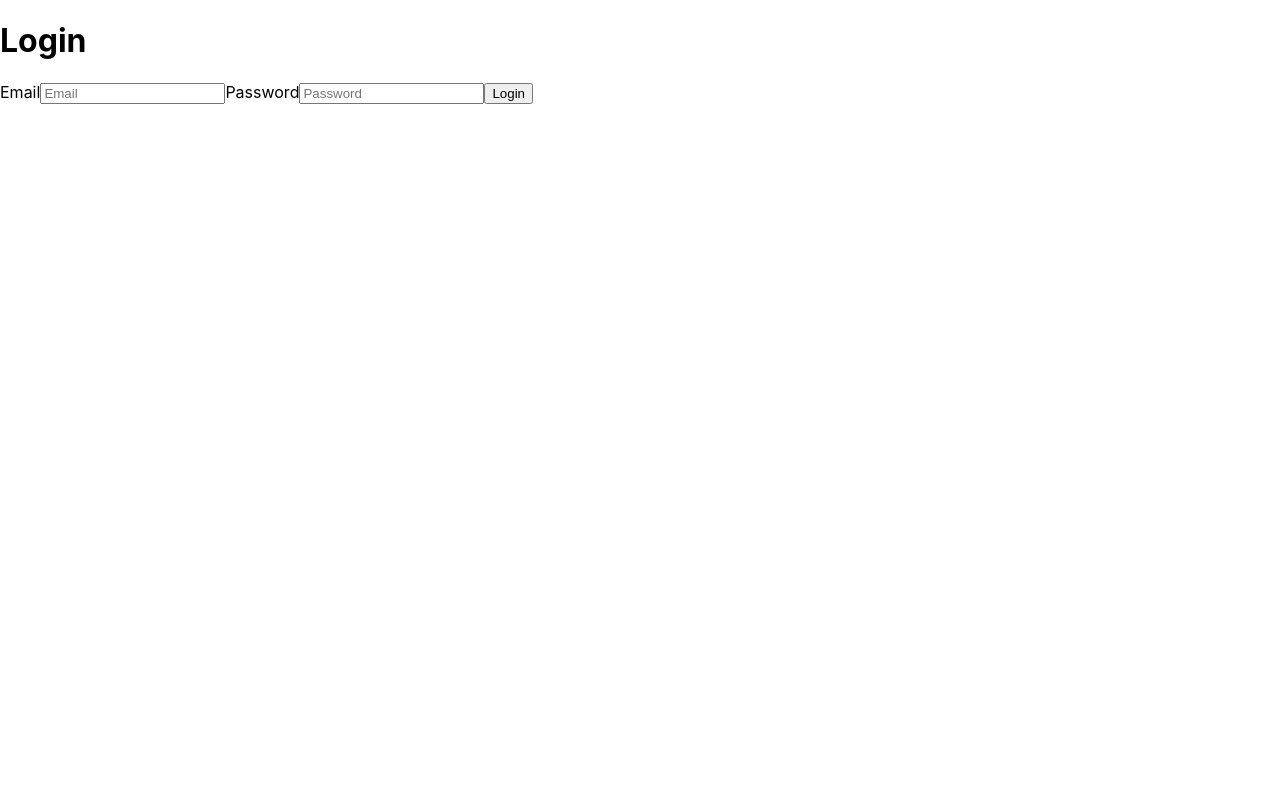
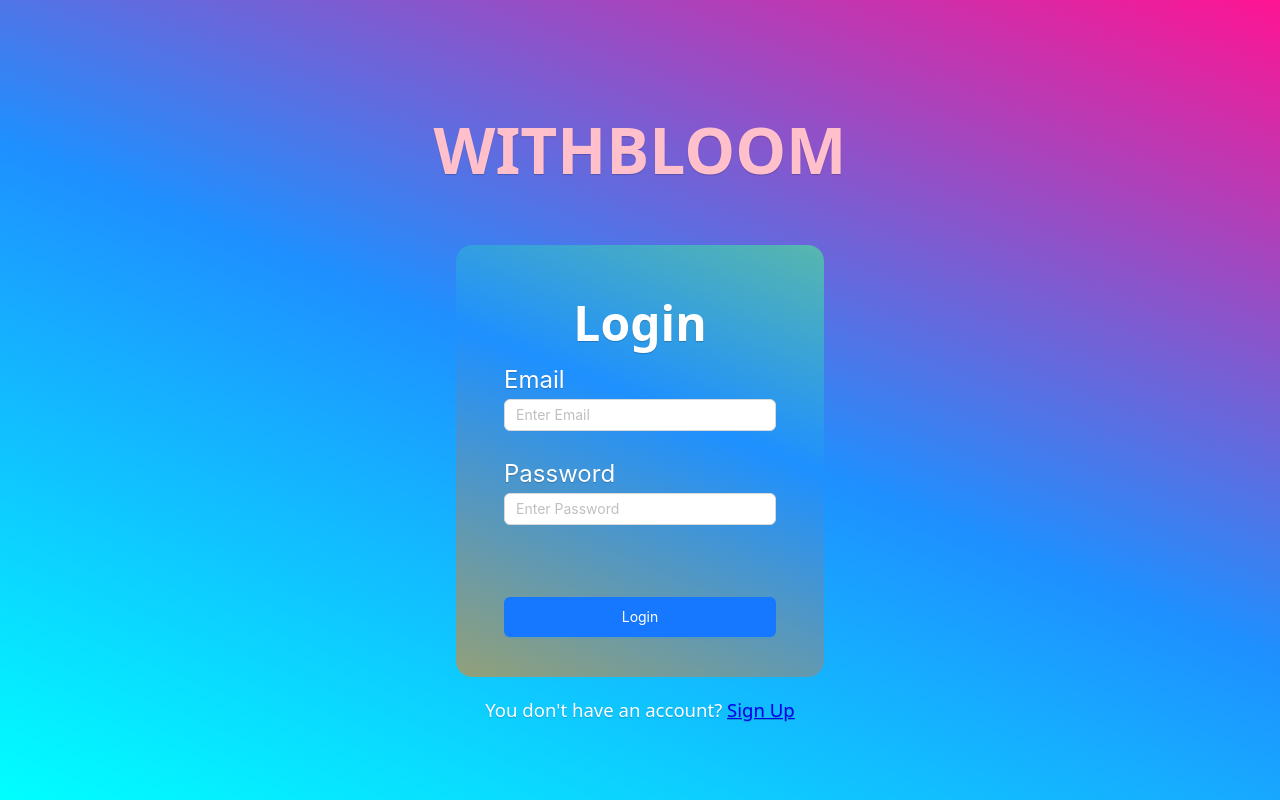
Before and after one commit to xperience001/withbloom, a React (Create React App) app: page /login in a window 1280 px wide. Built offline with nearby package versions, Linux system fonts and the light colour scheme; no server answers.

Commit message:
enhance-exchange' '

```diff
--- a/src/pages/dashboard.js
+++ b/src/pages/dashboard.js
@@ -6,7 +6,7 @@ import "./dashboard.css"
 const Dashboard = () => {
   return (
     <div className='dash-body'>
-        <h1>Dashboard</h1>
+        <h1 style={{color: 'pink'}}>WITHBLOOM</h1>
         <span className='routes'>
         <div className='route'><Link to="/listCoin">List Coin</Link></div>
         <div className='route'><Link to="/exchangeRate">Exchange Rate</Link></div>
--- a/src/pages/listcoin.js
+++ b/src/pages/listcoin.js
@@ -31,7 +31,7 @@ const ListCoin = () => {
 
      for (var key in coinPair.data) {
        if (coinPair.data.hasOwnProperty(key)) {
-           data.push({key: Math.floor(Math.random() * 1000), coin: key, rate: coinPair.data[key].rate})
+           data.push({key: Math.floor(Math.random() * 1000), coin: key, rate: (coinPair.data[key].rate).toFixed(4)})
            // console.log(key + " -> " + coinPair.data[key].rate);
        }
    }
@@ -61,13 +61,13 @@ const ListCoin = () => {
           title: 'Rate',
           dataIndex: 'rate',
           key: 'rate',
-          width: 100
+          width: 150
         },
       ];
 
   return (
     <div className='list-body'>
-        <h2>Coin Listings</h2>
+        <h2 style={{color: 'pink'}}>WITHBLOOM COIN LISTINGS</h2>
         <CoinSearch onSearch={handleSearch} className="search" />
         <div style={{display: 'flex', flexDirection: 'column', justifyContent: 'center', alignItems: 'center'}}>
         <Table columns={columns} dataSource={search.length ? [...search] : data} />
--- /dev/null
+++ b/src/pages/login.css
@@ -0,0 +1,25 @@
+.login-body {
+    height: 100vh;
+    width: 100vw;
+    display: flex;
+    flex-direction: column;
+    justify-content: center;
+    align-items: center;
+    background: dodgerblue linear-gradient(22deg, aqua, dodgerblue, deeppink) fixed;
+	color: white;
+    font: normal 32px/1.6 system-ui, sans-serif;
+	text-shadow: 0 1px 1px hsl(0 0% 0% / 20%);
+    overflow: hidden;
+}
+
+.login-card {
+    display: flex;
+    flex-direction: column;
+    justify-content: center;
+    align-items: center;
+    background: dodgerblue linear-gradient(22deg, rgb(248, 174, 3), dodgerblue, rgb(196, 255, 20)) fixed;
+    border-radius: 1rem;
+    width: 17rem;
+    height: 21rem;
+    padding: 3rem;
+}
--- a/src/pages/login.js
+++ b/src/pages/login.js
@@ -1,20 +1,49 @@
-import React, { useCallback, useContext } from 'react';
+import React, { useContext, useEffect, useState } from 'react';
 import { withRouter } from "react-router";
-import { Redirect } from "react-router-dom";
+import { Link, Redirect } from "react-router-dom";
+import { Input, Button, Col, Form, Row } from "antd";
 import app from "../base";
 import { AuthContext } from "../Auth.js";
+import "./login.css"
 
 const Login = ({ history }) => {
-    const handleLogin = useCallback(async event => {
-        event.preventDefault();
-        const { email, password } = event.target.elements;
+  const [email, setEmail] = useState('');
+  const [password, setPassword] = useState('');
+  const [error, setError] = useState(false);
+  const [errorText, setErrorText] = useState(false);
+
+  useEffect(() => {
+    console.log(email, password)
+  }, [email, password])
+
+
+  const handleValue = (e) => {
+    console.log("Something is changed in the textarea");
+    const {name, value} = e.target
+    console.log(email, password)
+    if(name === "email"){
+      setEmail(value)
+    } else {
+      setPassword(value)
+    }
+  }
+
+    const handleLogin = async () => {
+      console.log(email, password)
         try {
-            await app.auth().signInWithEmailAndPassword(email.value, password.value);
+            await app.auth().signInWithEmailAndPassword(email, password);
             history.push("/");
         } catch (error) {
-            alert(error);
+            // alert(error);
+            // console.log(error)
+            setError(true)
+            setErrorText('Enter a valid email and password')
+            setTimeout(() => {
+              setError(false)
+              setErrorText('')
+            }, 4000);
         }
-    }, [history]);
+    };
 
     const { currentUser } = useContext(AuthContext);
 
@@ -23,19 +52,55 @@ const Login = ({ history }) => {
     }
 
   return (
-    <div>
-        <h1>Login</h1>
-        <form onSubmit={handleLogin} >
-            <label>
-                Email
-                <input name="email" type="email" placeholder="Email" />
-            </label>
-            <label>
-                Password
-                <input name="password" type="password" placeholder="Password" />
-            </label>
-            <button type="submit">Login</button>
+    <div className='login-body'>
+        <h1 style={{color: 'pink'}}>WITHBLOOM</h1>
+        <div className='login-card'>
+        <h2 style={{marginTop: '0', marginBottom: '0'}}>Login</h2>
+        <form>
+          <Row gutter={2} style={{display: 'flex', flexDirection: 'column', color: 'white' }}>
+            <Col span={25}>
+              <Form.Item>
+                <label style={{ fontSize: "1.5rem", width: "25rem", color: 'white'   }}> Email </label>
+                <Input
+                  style={{ width: "100%" }}
+                  name="email"
+                  placeholder="Enter Email"
+                  value={email}
+                  onChange={handleValue}
+                  />
+              </Form.Item>
+            </Col>
+            <Col span={25}>
+              <Form.Item>
+                <label style={{ fontSize: "1.5rem", width: "25rem", color: 'white'   }}> Password </label>
+                <Input
+                  style={{ width: "100%" }}
+                  name="password"
+                  placeholder="Enter Password"
+                  value={password}
+                  onChange={handleValue}
+                  type='password'
+                  />
+              </Form.Item>
+            </Col>
+          </Row>
+          <div style={{height: '1rem'}}>
+          {error &&
+            <p style={{fontSize: '1.16rem', position: 'fixed', color: 'red'}}>{errorText}</p>
+          }
+          </div>
+          <span>
+            <Button
+              onClick={handleLogin}
+              style={{ width: "100%", height: "2.5rem", marginTop: "2rem" }}
+              type="primary"
+              >
+              Login
+            </Button>
+          </span>
         </form>
+      </div>
+      <p style={{fontSize: '1.16rem', position: 'relative', color: 'white'}}>You don't have an account? <Link to="/register">Sign Up</Link></p>
     </div>
   )
 }
--- a/src/pages/register.js
+++ b/src/pages/register.js
@@ -1,33 +1,99 @@
-import React, { useCallback } from 'react';
+import React, { useEffect, useState } from 'react';
+import { Link, Redirect } from "react-router-dom";
+import { Input, Button, Col, Form, Row } from "antd";
 import { withRouter } from "react-router";
 import app from "../base";
+import "./login.css"
 
 const Register = ({ history }) => {
-    const handleSignUp = useCallback(async event => {
-        event.preventDefault();
-        const { email, password } = event.target.elements;
-        try {
-            await app.auth().createUserWithEmailAndPassword(email.value, password.value);
-            history.push("/");
-        } catch (error) {
-            alert(error);
-        }
-    }, [history]);
+    const [email, setEmail] = useState('');
+  const [password, setPassword] = useState('');
+  const [error, setError] = useState(false);
+  const [errorText, setErrorText] = useState(false);
+
+  useEffect(() => {
+    console.log(email, password)
+  }, [email, password])
+
+
+  const handleValue = (e) => {
+    console.log("Something is changed in the textarea");
+    const {name, value} = e.target
+    console.log(email, password)
+    if(name === "email"){
+      setEmail(value)
+    } else {
+      setPassword(value)
+    }
+  }
+
+  const handleSignUp = async () => {
+    console.log(email, password)
+      try {
+          await app.auth().createUserWithEmailAndPassword(email, password);
+          history.push("/");
+      } catch (error) {
+          // alert(error);
+          console.log(error)
+          setError(true)
+          setErrorText('Enter a valid email and password')
+          setTimeout(() => {
+            setError(false)
+            setErrorText('')
+          }, 4000);
+      }
+  };
 
   return (
-    <div>
-        <h1>Sign up</h1>
-        <form onSubmit={handleSignUp} >
-            <label>
-                Email
-                <input name="email" type="email" placeholder="Email" />
-            </label>
-            <label>
-                Password
-                <input name="password" type="password" placeholder="Password" />
-            </label>
-            <button type="submit">Sign Up</button>
+    <div className='login-body'>
+        <h1 style={{color: 'pink'}}>WITHBLOOM</h1>
+        <div className='login-card'>
+        <h2 style={{marginTop: '0', marginBottom: '0'}}>Sign Up</h2>
+        <form>
+          <Row gutter={2} style={{display: 'flex', flexDirection: 'column', color: 'white' }}>
+            <Col span={25}>
+              <Form.Item>
+                <label style={{ fontSize: "1.5rem", width: "25rem", color: 'white'   }}> Email </label>
+                <Input
+                  style={{ width: "100%" }}
+                  name="email"
+                  placeholder="Enter Email"
+                  value={email}
+                  onChange={handleValue}
+                  />
+              </Form.Item>
+            </Col>
+            <Col span={25}>
+              <Form.Item>
+                <label style={{ fontSize: "1.5rem", width: "25rem", color: 'white'   }}> Password </label>
+                <Input
+                  style={{ width: "100%" }}
+                  name="password"
+                  placeholder="Enter Password"
+                  value={password}
+                  onChange={handleValue}
+                  type='password'
+                  />
+              </Form.Item>
+            </Col>
+          </Row>
+          <div style={{height: '1rem'}}>
+          {error &&
+            <p style={{fontSize: '1.16rem', position: 'fixed', color: 'red'}}>{errorText}</p>
+          }
+          </div>
+          <span>
+            <Button
+              onClick={handleSignUp}
+              style={{ width: "100%", height: "2.5rem", marginTop: "2rem" }}
+              type="primary"
+              >
+              Sign Up
+            </Button>
+          </span>
         </form>
+      </div>
+      <p style={{fontSize: '1.16rem', position: 'relative', color: 'white'}}>Already have an account? <Link to="/login">Log In</Link></p>
     </div>
   )
 }
```
Also changed, not shown: src/pages/exchangerate.js (+42 -0 lines), 1 other file (tests, documents, lock files or other folders).
